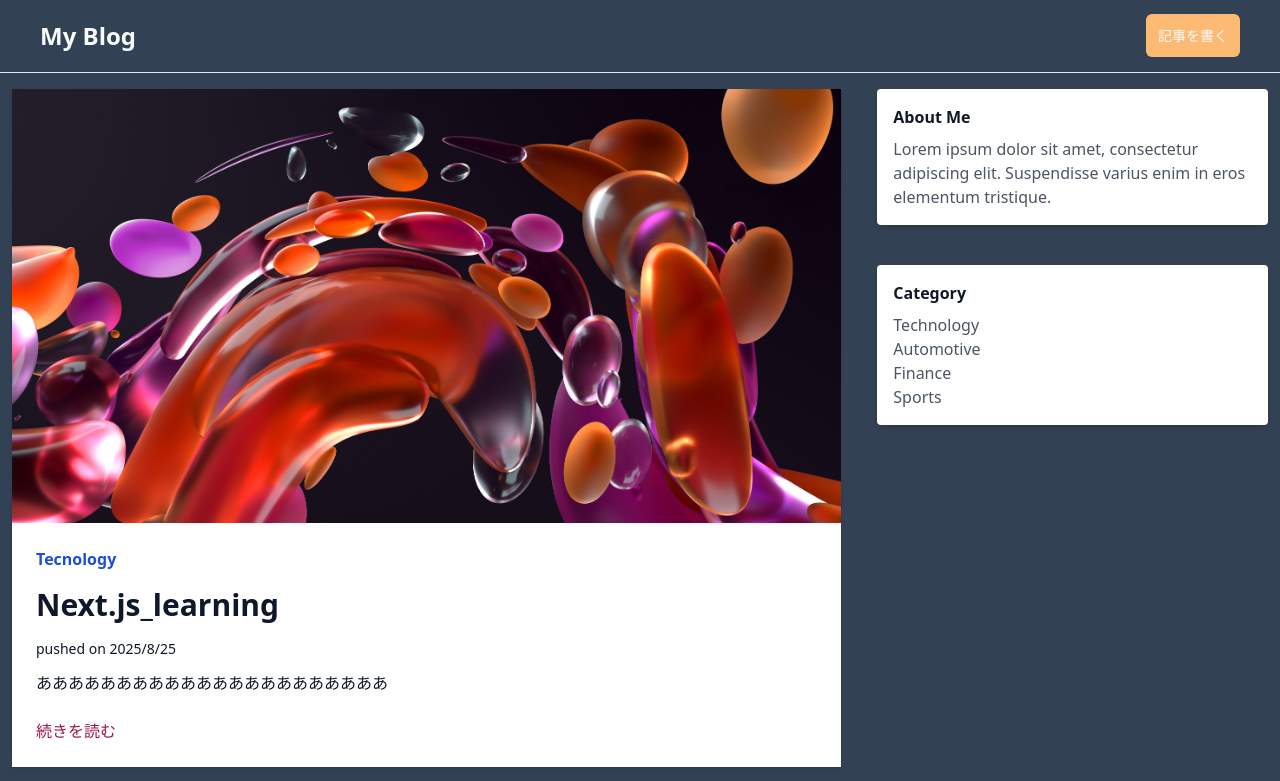
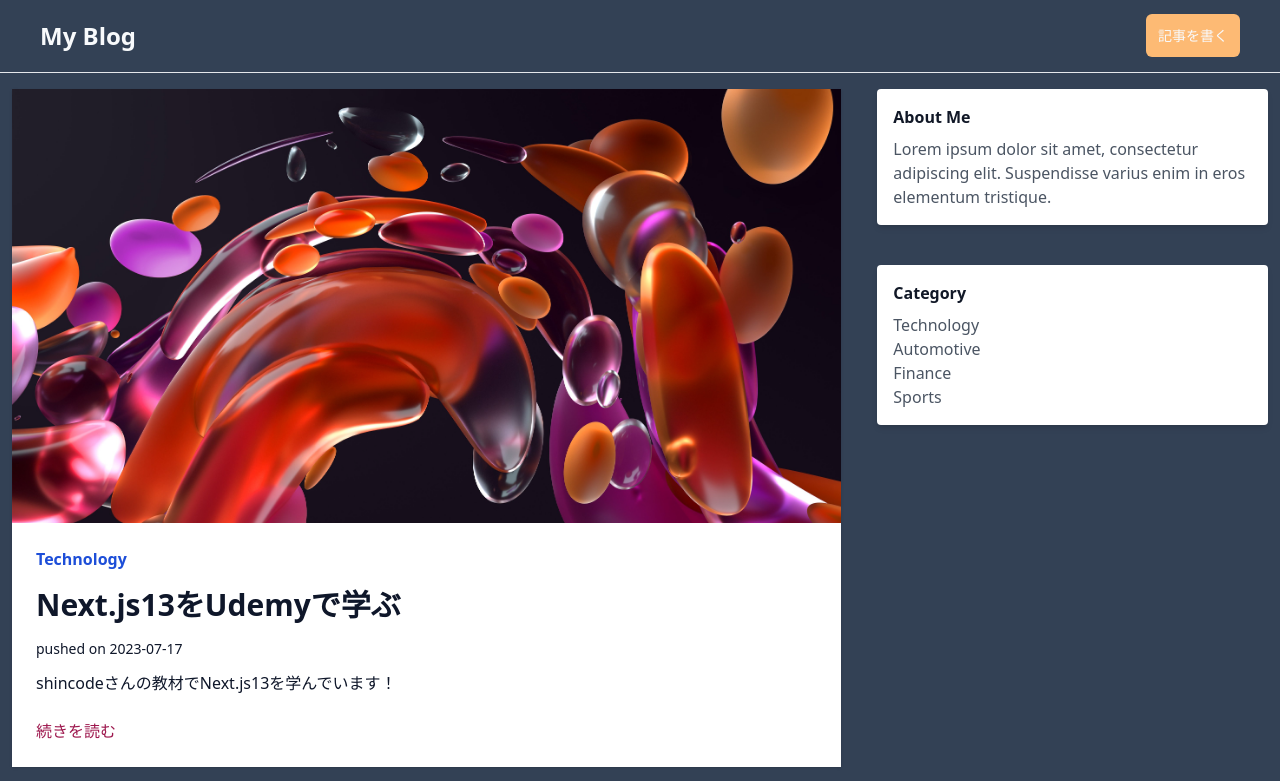
Before and after one commit to Yuji181181/Next_Blog, a Next.js app in the folder my-app/: page / in a window 1280 px wide. Shown: the top 781 px of the page. Built offline with nearby package versions, Linux system fonts and the light colour scheme; data requests are answered from the project's data file.

Commit message:
APIをたたいてmapで展開

```diff
--- a/my-app/src/app/components/ArticleList.tsx
+++ b/my-app/src/app/components/ArticleList.tsx
@@ -1,12 +1,18 @@
 import React from 'react'
 import Image from 'next/image'
 import Link from 'next/link'
+import { Article } from '@/types'
 
-const ArticleList = () => {
+type ArticleListProps = {
+  articles: Article[];
+}
+
+const ArticleList = ({articles}: ArticleListProps) => {
   return (
     <div>
-      <article className="shadow my-4 flex flex-col">
-        <Link href="#" className="hover:opacity-75">
+      {articles.map((article) => (
+        <article className="shadow my-4 flex flex-col" key={article.id}>
+        <Link href='articles/${article.id}' className="hover:opacity-75">
           <Image
             src="/blogtest.png"
             alt=""
@@ -15,15 +21,16 @@
           />
         </Link>
         <div className="bg-white flex flex-col justify-start p-6">
-          <Link href="#" className="text-blue-700 pb-4 font-bold">Tecnology</Link>
-          <Link href="#" className="text-slate-900 text-3xl font-bold hover:text-gray-700 pb-4">Next.js_learning</Link>
-          <p className="text-sm pb-3 text-slate-900">pushed on 2025/8/25</p>
-          <Link href="#" className="text-slate-900 pb-6">
-            ああああああああああああああああああああああ
+          <Link href='#' className="text-blue-700 pb-4 font-bold">Technology</Link>
+          <Link href='articles/${article.id}' className="text-slate-900 text-3xl font-bold hover:text-gray-700 pb-4">{article.title}</Link>
+          <p className="text-sm pb-3 text-slate-900">pushed on {article.createdAt}</p>
+          <Link href='articles/${article.id}' className="text-slate-900 pb-6">
+            {article.content}
           </Link>
-          <Link href="#" className="text-pink-800 hover:text-black">続きを読む</Link>
+          <Link href='articles/${article.id}' className="text-pink-800 hover:text-black">続きを読む</Link>
         </div>
       </article>
+      ))}
     </div>
   )
 }
--- a/my-app/src/app/page.tsx
+++ b/my-app/src/app/page.tsx
@@ -1,11 +1,15 @@
 import Image from 'next/image'
 import ArticleList from './components/ArticleList'
+import { get } from 'http'
+import { getAllArticles } from '@/blogAPI';
 
-export default function Home() {
+export default async function Home() {
+  const articles= await getAllArticles();
+
   return (
     <div className="md:flex">
       <section className="w-full md:w-2/3 flex flex-col items-center px-3">
-        <ArticleList />
+        <ArticleList articles={articles}/>
       </section>
       <aside className="w-full md:w-1/3 flex flex-col items-center px-3 md:pl-6">
         <div className="bg-white shadow-md rounded p-4 mb-6 mt-4">
--- a/my-app/src/blogAPI.ts
+++ b/my-app/src/blogAPI.ts
@@ -0,0 +1,8 @@
+import { Article } from "./types";
+
+export const getAllArticles = async ():Promise<Article[]> => {
+    const res = await fetch('http://localhost:3001/posts', {cache: 'no-store'});
+
+    const articles = await res.json();
+    return articles;
+}
--- /dev/null
+++ b/my-app/src/types.ts
@@ -0,0 +1,6 @@
+export type Article = {
+    id: number;
+    title: string;
+    content: string;
+    createAt: string;
+}
```
